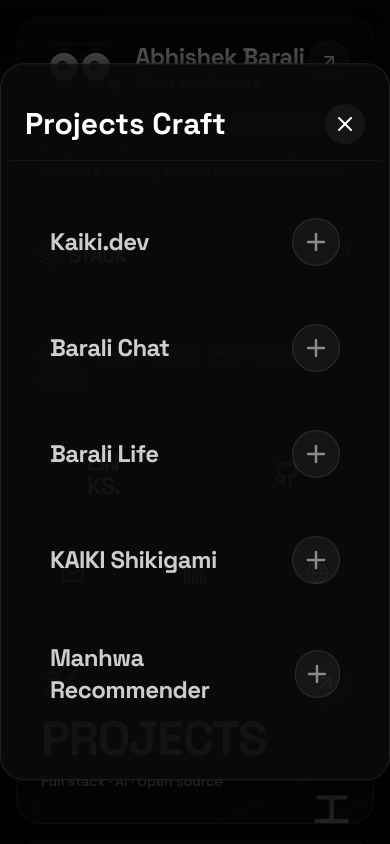
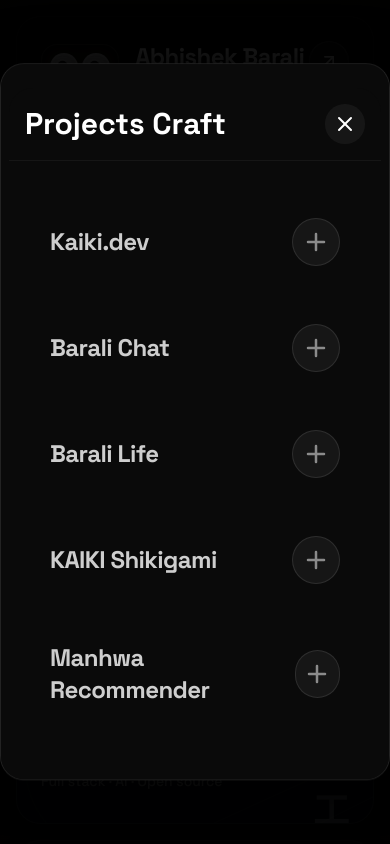
Before and after one commit to AbhishekBarali/personal-website-japanese-themed, a React (Vite) app: page / in a window 390 px wide. Both pictures are taken after a click on the element 195 px from the left and 729 px from the top of the page. Shown: the top 844 px of the page. Built offline with nearby package versions, Linux system fonts and the light colour scheme.

Commit message:
Make modal fully opaque on mobile to fix Android bleed-through

```diff
--- a/src/App.tsx
+++ b/src/App.tsx
@@ -86,16 +86,16 @@ const Modal = ({ isOpen, onClose, title, children, maxWidth = "max-w-2xl" }: any
           exit={{ opacity: 0 }}
           transition={{ duration: 0.3, ease: EASE_OUT_QUART }}
           onClick={onClose}
-          className="fixed inset-0 bg-black/60 backdrop-blur-xl z-50"
+          className="fixed inset-0 bg-black/90 md:bg-black/60 backdrop-blur-xl z-50"
         />
         <motion.div
           initial={{ opacity: 0, scale: 0.95, y: 20 }}
           animate={{ opacity: 1, scale: 1, y: 0 }}
           exit={{ opacity: 0, scale: 0.95, y: 20 }}
           transition={{ duration: 0.4, ease: EASE_OUT_QUART }}
-          className={`fixed left-1/2 top-1/2 -translate-x-1/2 -translate-y-1/2 w-full ${maxWidth} max-h-[85vh] overflow-y-auto bg-[#0a0a0a]/90 backdrop-blur-2xl border border-white/10 rounded-3xl p-6 md:p-8 z-50 shadow-[0_0_50px_rgba(0,0,0,0.8)] hide-scrollbar`}
+          className={`fixed left-1/2 top-1/2 -translate-x-1/2 -translate-y-1/2 w-full ${maxWidth} max-h-[85vh] overflow-y-auto bg-[#0a0a0a] md:bg-[#0a0a0a]/90 backdrop-blur-2xl border border-white/10 rounded-3xl p-6 md:p-8 z-50 shadow-[0_0_50px_rgba(0,0,0,0.8)] hide-scrollbar`}
         >
-          <div className="flex justify-between items-center mb-6 sticky top-0 z-20 bg-[#0a0a0a]/80 backdrop-blur-md py-4 -mt-4 -mx-4 px-4 rounded-t-3xl border-b border-white/5">
+          <div className="flex justify-between items-center mb-6 sticky top-0 z-20 bg-[#0a0a0a] md:bg-[#0a0a0a]/80 backdrop-blur-md py-4 -mt-4 -mx-4 px-4 rounded-t-3xl border-b border-white/5">
             <h2 className="text-3xl font-black">{title}</h2>
             <button onClick={onClose} className="p-2 bg-white/5 hover:bg-white/10 rounded-full transition-colors">
               <X className="w-6 h-6" />
```
